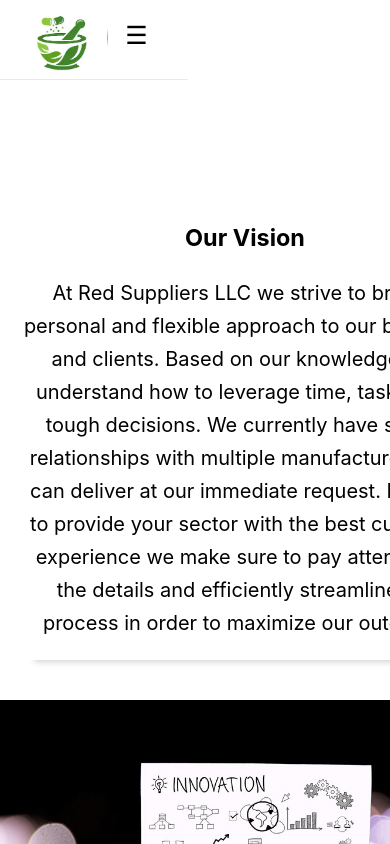
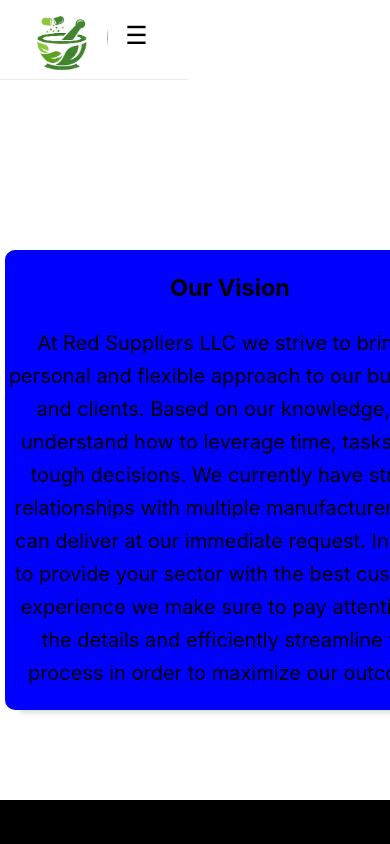
Before and after one commit to Red-Suppliers-LLC/red-suppliers-fe, a React (Create React App) app in the folder client/: page /about in a window 390 px wide. Shown: the top 844 px of the page. Built offline with nearby package versions, Linux system fonts and the light colour scheme.

Commit message:
fixed margin issue with about us page

```diff
--- a/client/src/components/NavBar.js
+++ b/client/src/components/NavBar.js
@@ -84,13 +84,13 @@
             HOME
           </a>
           <a
-            href="https://redsuppliers.com/about"
+            href="http://localhost:3000/about"
             className="link"
           >
             ABOUT
           </a>
           <a
-            href="https://redsuppliers.com/services"
+            href="http://localhost:3000/services"
             className="link"
           >
             SERVICES
--- a/client/src/styling/About.css
+++ b/client/src/styling/About.css
@@ -97,19 +97,19 @@
   }
 
   .body-one {
+    overflow-x: hidden !important;
     width: 450px;
     height: auto;
     display: inline-block;
     font-size: 20px;
-    margin-left: 20px;
-    margin-right: 20px;
-    /* margin: 50px 5px;  */
+    margin: 50px 5px;
     border-radius: 10px;
     box-shadow: 8px 8px 6px -6px lightgray;
     display: flex;
     flex-direction: column;
     line-height: 33px;
     text-align: center;
+    background: blue;
   }
 
   .visionimg {
```
